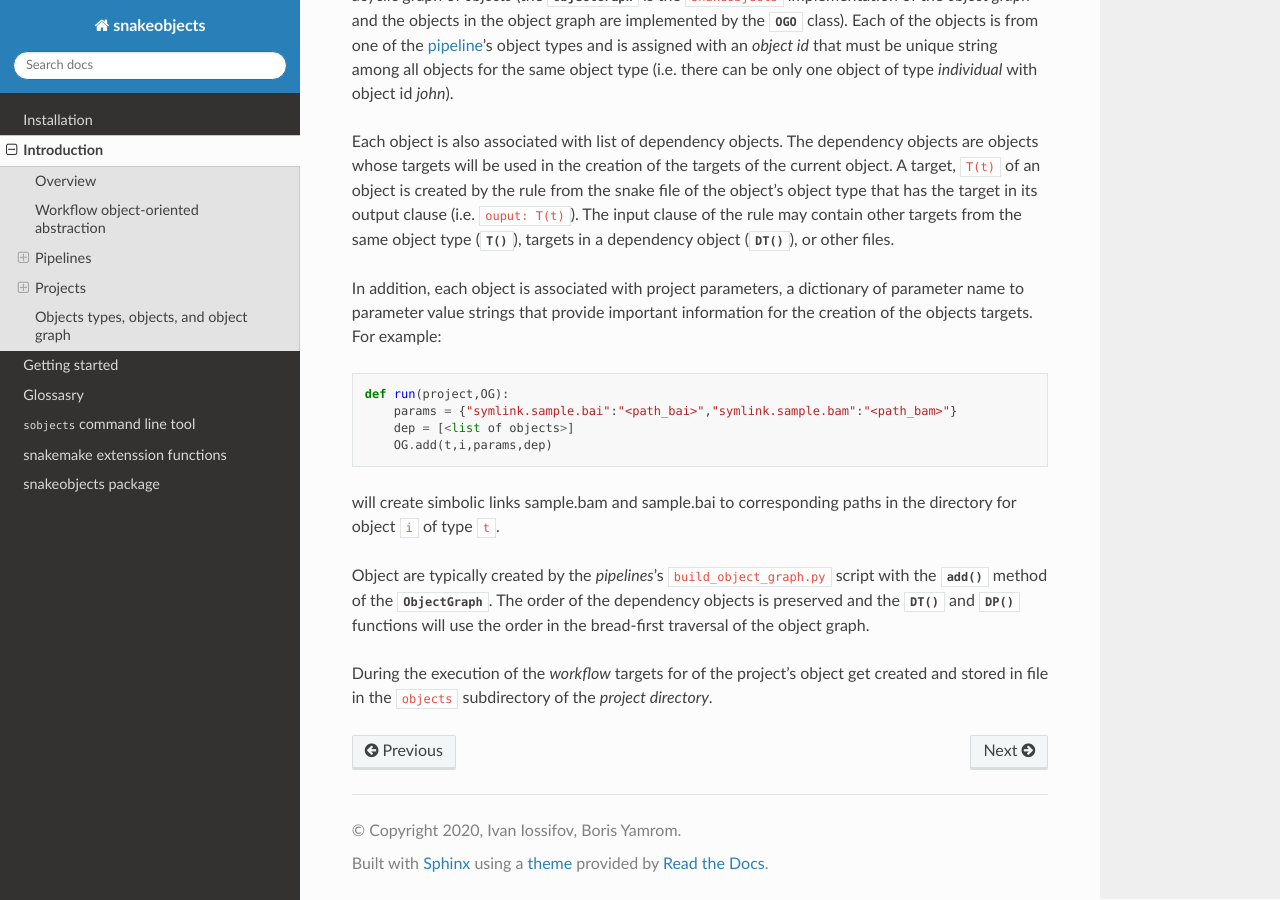
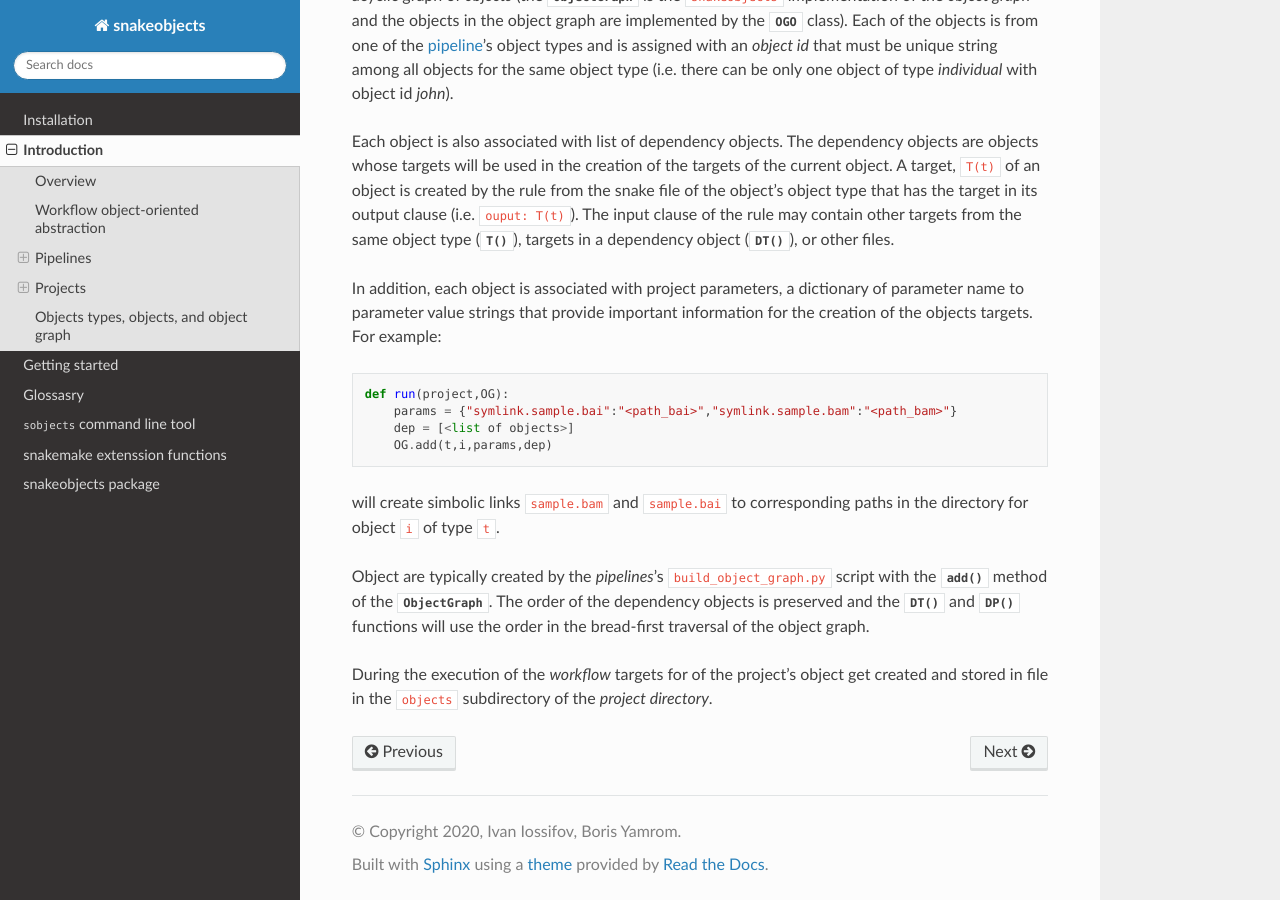
Before and after one commit to iossifovlab/snakeobjects, a Sphinx documentation site: the page built from documentation/introduction.rst, in a window 1280 px wide and 900 px high, scrolled down 4683 px. Built offline with Sphinx 7.4.7 and the Read the Docs theme 2.0.0, drawn with Linux system fonts in a browser that asks for light colours.

Commit message:
minor change

```diff
--- a/documentation/introduction.rst
+++ b/documentation/introduction.rst
@@ -242,7 +242,7 @@ For example:
        dep = [<list of objects>]
        OG.add(t,i,params,dep)
 
-will create simbolic links sample.bam and sample.bai to corresponding paths in the directory for object ``i`` of type ``t``.
+will create simbolic links ``sample.bam`` and ``sample.bai`` to corresponding paths in the directory for object ``i`` of type ``t``.
 
 Object are typically created by the *pipelines*'s ``build_object_graph.py`` script with the :py:meth:`~snakeobjects.ObjectGraph.add` method of the :py:class:`.ObjectGraph`.
 The order of the dependency objects is preserved and the :py:func:`.DT` and :py:func:`.DP` functions will use the order in the
```
